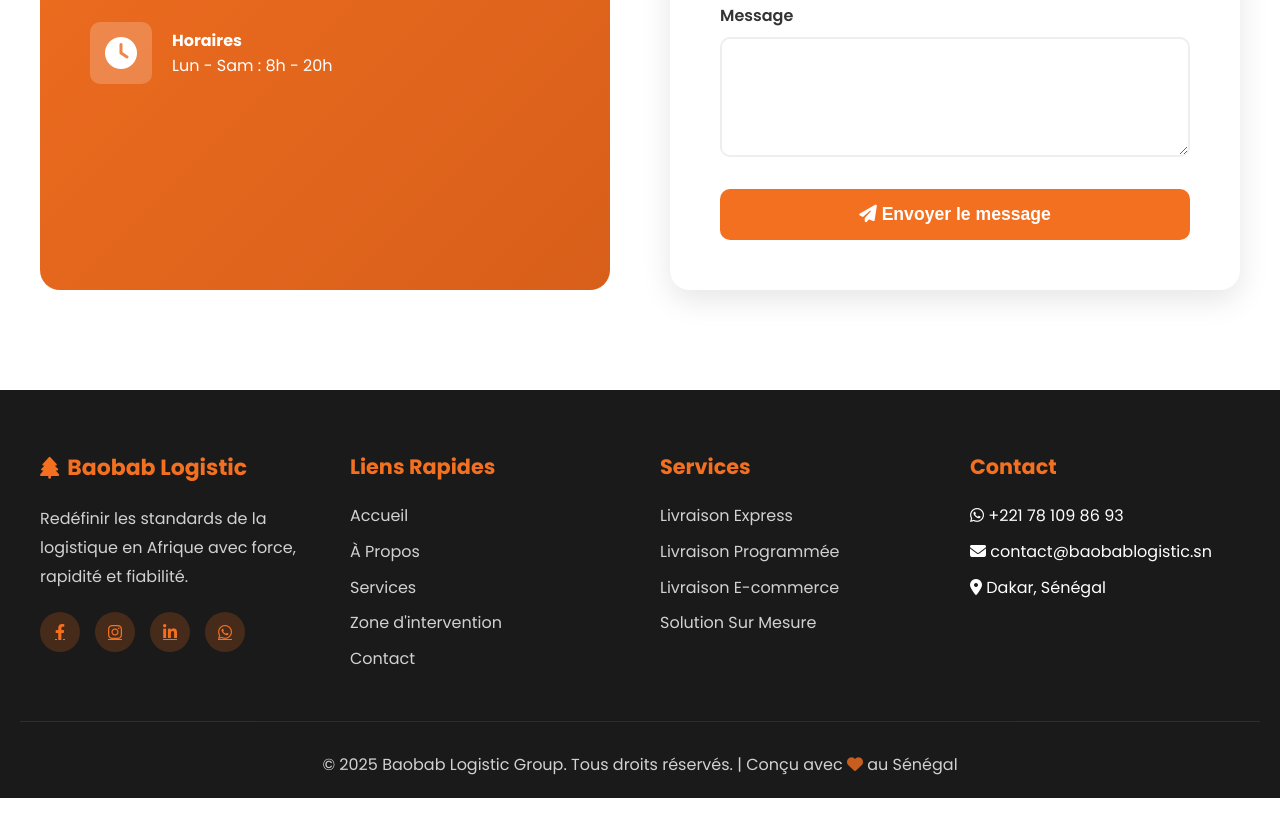
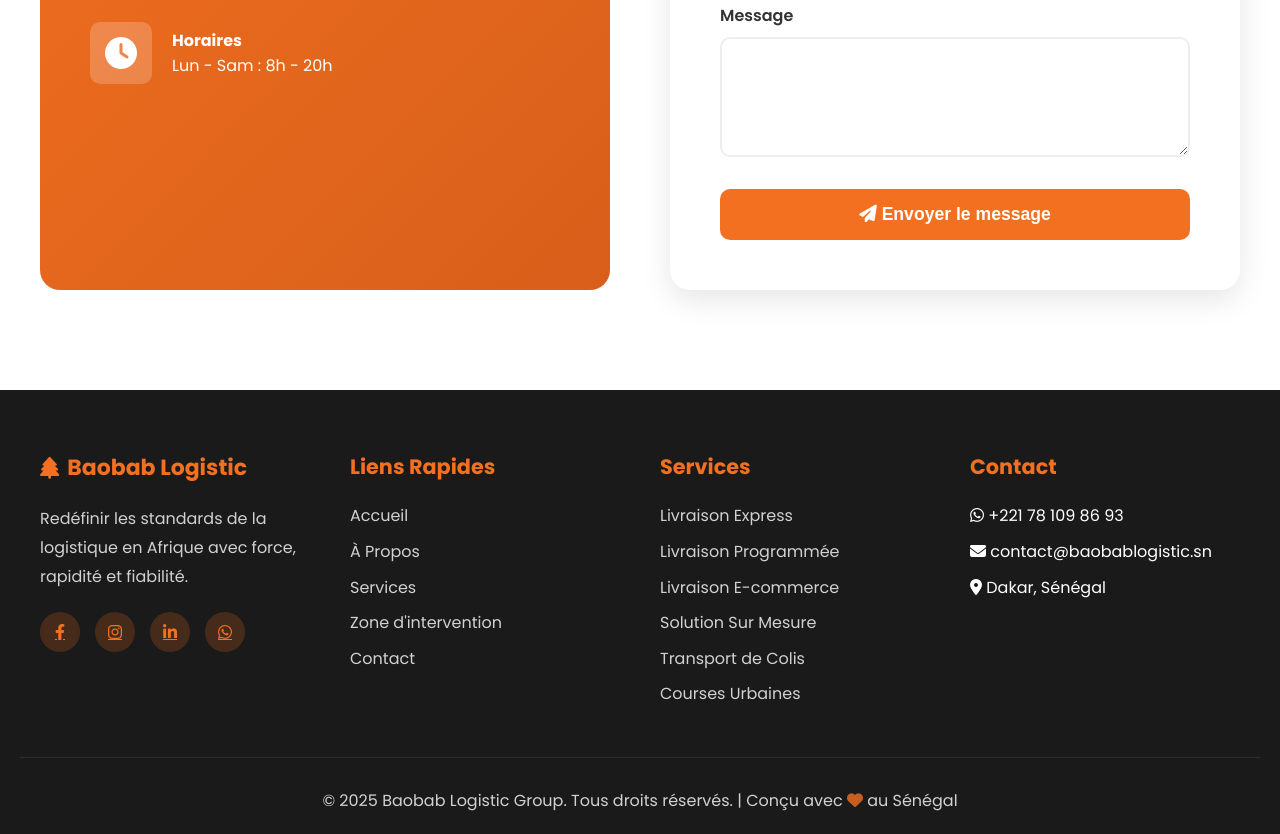
Before and after one commit to abdoulayeba50/baobabLogistic, a plain HTML site: page index.html in a window 1280 px wide. Shown: the part 4424-5258 px from the top of the page. Before the commit the page ends 5222 px from the top, so only its background shows below. Drawn offline with Linux system fonts and the light colour scheme.

Commit message:
comit agin

```diff
--- a/index.html
+++ b/index.html
@@ -238,6 +238,9 @@
                     <li><a href="#services">Livraison Programmée</a></li>
                     <li><a href="#services">Livraison E-commerce</a></li>
                     <li><a href="#services">Solution Sur Mesure</a></li>
+                    <li><a href="#services">Transport de Colis</a></li>
+                    <li><a href="#services">Courses Urbaines</a></li>
+
                 </ul>
             </div>
             <div class="footer-section">
```
